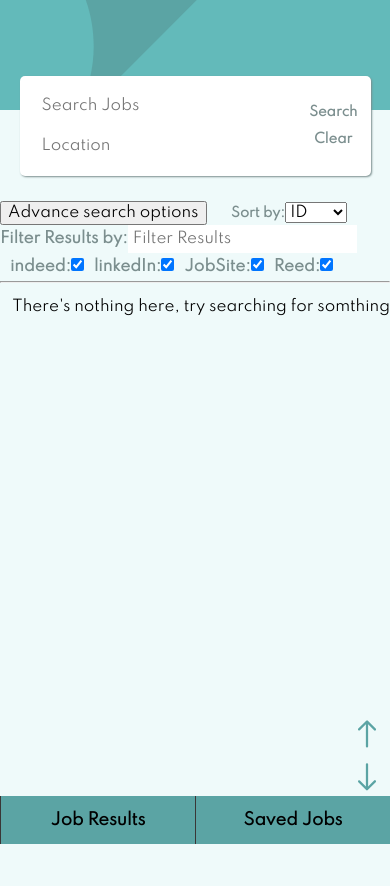
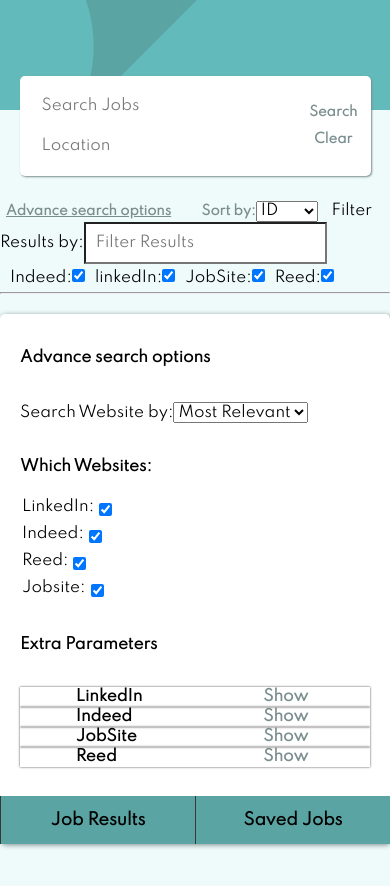
Before and after one commit to Pudderz/Job-Search, a React app in the folder client/: page / in a window 390 px wide. Both pictures are taken after a click on the button "Advance search options". Before the commit the page ends 844 px from the top, so only its background shows below. Built offline with nearby package versions, Linux system fonts and the light colour scheme.

Commit message:
Buttons to show and hide advanced options work and advanced options is responsive

```diff
--- a/client/src/Components/app.js
+++ b/client/src/Components/app.js
@@ -51,7 +51,9 @@ class App extends React.Component{
             Rad: 'none',
             Sal: 'none',
           }
-        }
+        },
+        showAdvanced: 'none',
+        widthResults: 'show',
     }
   }
   compare=(previousProps, newProps)=>{
@@ -248,7 +250,12 @@ loadJobs= (searchValue, locationValue) =>{
         })
 
     }
-
+    showAdvanced=()=>{
+      this.setState({
+        showAdvanced: (this.state.showAdvanced==='inline-block')?'none' : 'inline-block',
+        widthResults: (this.state.showAdvanced==='inline-block')?'show' : 'hide',
+      })
+    }
   render(){
     return(
     <Router>
@@ -273,6 +280,35 @@ loadJobs= (searchValue, locationValue) =>{
             searchValue: '',
             locationValue:'',
           })
+          },
+          showAdvanced: value=>{this.showAdvanced(value)},
+          resetOptions: ()=>{
+            this.setState({
+              extraParametersInfo: {
+              LinkedIn: {
+                Date: 'none',
+                Job: 'none',
+              },
+              Indeed:{
+                Date: 'none',
+                Job: 'none',
+                Rad: 'none',
+                Sal: 'none',
+              },
+              Reed:{
+                Date: 'none',
+                Job: 'none',
+                Rad: 'none',
+                Sal: 'none',
+              },
+              JobSite:{
+                Date: 'none',
+                Job: 'none',
+                Rad: 'none',
+                Sal: 'none',
+              }
+            }
+            })
           },
           onFilter: (value)=>this.sortData(value),
           onSubmit: (e, searchValue, locationValue)=> {
@@ -301,6 +337,7 @@ loadJobs= (searchValue, locationValue) =>{
               <JobPage
                jobResults = {this.state.jobResults}
                changeExtraParametersInfo={this.changeExtraParametersInfo}
+               widthResults= {this.state.widthResults}
                />
             </Route>
           </Switch>
--- a/client/src/Components/filterResults.js
+++ b/client/src/Components/filterResults.js
@@ -46,7 +46,7 @@ export default function FilterResults(props) {
             <input type="text" onChange={filter} style={{'backgroundColor': 'white', 'width': 'auto'}} placeholder="Filter Results"/>
         </label>
         <div className="filterSites">
-            <label>indeed:
+            <label>Indeed:
                 <input type="checkBox" onChange={changeFilter} style={{'backgroundColor': 'white', 'width': 'auto'}} value="indeed" defaultChecked/>
             </label>
             <label>linkedIn:<input type="checkBox" onChange={changeFilter} style={{'backgroundColor': 'white', 'width': 'auto'}} value="linkedIn" defaultChecked/></label>
--- a/client/src/Components/formPage.js
+++ b/client/src/Components/formPage.js
@@ -9,6 +9,14 @@ class FormPage extends Component {
         super()
         this.state={
             styleClass:"",
+            displayLinked: 'none',
+            showIndeed: 'none',
+            showJobsite: 'none',
+            showReed: 'none',
+            indeedButton: 'Show',
+            reedButton: 'Show',
+            linkedButton: 'Show',
+            jobSiteButton: 'Show',
         }
     }
    changeExtraParameters=(e)=>{
@@ -17,14 +25,52 @@ class FormPage extends Component {
         const parameter = e.target.getAttribute('name');
        this.props.changeExtraParametersInfo(location, parameter, value)
    }
+
+   showIndeed= ()=>{
+       this.setState({
+           showIndeed: (this.state.showIndeed==='block')?'none': 'block',
+           indeedButton :(this.state.showIndeed==='block')? 'Show': 'Hide',
+       })
+   }
+   showLinked=()=>{
+        this.setState({
+            displayLinked: (this.state.displayLinked==='block')?'none': 'block',
+            linkedButton :(this.state.displayLinked==='block')? 'Show': 'Hide',
+        })
+   }
+   showReed=()=>{
+        this.setState({
+            showReed: (this.state.showReed==='block')?'none': 'block',
+            reedButton :(this.state.showReed==='block')? 'Show': 'Hide',
+        })
+   }
+   showJobsite=()=>{
+        this.setState({
+            showJobsite: (this.state.showJobsite==='block')?'none': 'block',
+            jobSiteButton :(this.state.showJobsite==='block')? 'Show': 'Hide',
+        })
+   }
+
+   onSubmit=(e)=>{
+    e.preventDefault();
+   }
+
+   showExtra=(e)=>{
+       this.setState({
+           [e.target.value] :(e.target.checked)? 'grid': 'none',
+
+       })
+
+   }
     render() {
         return (
             <MySearchContext.Consumer>
                 {context=>
-                <div id="frontPage" className={this.state.styleClass}>
+                <div id="frontPage" className={context.state.showAdvanced} >
                     <div id="formDiv">
 
-                        <form id="form" onSubmit={context.onSubmit}>
+                        <form id="form" onSubmit={this.onSubmit}>
+
                             <h3>Advance search options</h3>
 
                             <label htmlFor="searchBy">Search Website by:
@@ -33,29 +79,33 @@ class FormPage extends Component {
                                     <option value="DD">Most Recent</option>
                                 </select>
                             </label>
-                            <label htmlFor="websites">Which Websites:</label>
+                            <label htmlFor="websites"  style={{'fontWeight': '600','marginTop': '15px'}}>Which Websites:</label>
                             <div className="whichSite card">
 
 
                                 <label htmlFor="linkedIn">LinkedIn:
-                                <input type="checkBox" name="websites" id="linkedIn" value="LinkedIn" onChange={context.loadLinkedIn} checked={context.state.loadLinkedIn}/>
+                                <input type="checkBox" name="websites" id="linkedIn" value="LinkedIn" onChange={e=>{context.loadLinkedIn(e); this.showExtra(e)}} checked={context.state.loadLinkedIn}/>
                                 </label>
                                 <label htmlFor="indeed">Indeed:
-                                <input type="checkBox" name="websites" id="indeed" value="Indeed" onChange={context.loadIndeed} checked={context.state.loadIndeed}/>
+                                <input type="checkBox" name="websites" id="indeed" value="Indeed" onChange={e=>{context.loadIndeed(e); this.showExtra(e)}} checked={context.state.loadIndeed}/>
                                 </label>
                                 <label htmlFor="reed">Reed:
-                                <input type="checkBox" name="websites" id="reed" value="Reed" onChange={context.loadReed} checked={context.state.loadReed}/>
+                                <input type="checkBox" name="websites" id="reed" value="Reed" onChange={e=>{context.loadReed(e); this.showExtra(e)}} checked={context.state.loadReed}/>
                                 </label>
                                 <label htmlFor="jobsite">Jobsite:
-                                <input type="checkBox" name="websites" id="jobsite" value="Jobsite" onChange={context.loadJobSite} checked={context.state.loadJobSite}/>
+                                <input type="checkBox" name="websites" id="jobsite" value="Jobsite" onChange={e=>{context.loadJobSite(e); this.showExtra(e)}} checked={context.state.loadJobSite}/>
                                 </label>
 
                             </div>
                             <h2>Extra Parameters</h2>
                         <div className="options extraParameters">
-                             <div className="card">
+                             <div className="card"  style={{'display': this.state.LinkedIn}}>
+                             <div className="extraParaheader" >
                                 <h5>LinkedIn</h5>
-                                <button onClick={()=>console.log('test')}>Show</button>
+                <button className="clear" onClick={this.showLinked}>{this.state.linkedButton}</button>
+                            </div>
+
+                                <div className="extraDetails" style={{'display': this.state.displayLinked}}>
                                     <label>
                                     DatePosted:
                                     <select name="Date" onChange={this.changeExtraParameters} value={context.state.extraParametersInfo.LinkedIn.Date}>
@@ -77,9 +127,15 @@ class FormPage extends Component {
                                     </select>
                                     </label>
                                 </div>
-                            <div className="card">
+
+                            </div>
+                            <div className="card" style={{'display': this.state.Indeed}}>
+                                <div className="extraParaheader">
                                     <h5>Indeed</h5>
-                                <button onClick={()=>console.log('test')}>Show</button>
+                <button type="button" className="clear" onClick={this.showIndeed}>{this.state.indeedButton}</button>
+                                </div>
+
+                                <div className="extraDetails" style={{'display': this.state.showIndeed}}>
                                     <label>
                                         DatePosted:
                                         <select name="Date" onChange={this.changeExtraParameters} value={context.state.extraParametersInfo.Indeed.Date}>
@@ -115,11 +171,18 @@ class FormPage extends Component {
                                         Minimum Salary: £{context.state.extraParametersInfo.Indeed.Sal}
                                         <input name="Sal" type="range" min={10000} max={100000} step={1000} onChange={this.changeExtraParameters} />
                                     </label>
+                                </div>
+
 
                             </div>
-                            <div className="card">
+                            <div className="card" style={{'display': this.state.Jobsite}}>
+                                <div className="extraParaheader">
                                     <h5>JobSite</h5>
-                                <button onClick={()=>console.log('test')}>Show</button>
+                                <button className="clear" onClick={this.showJobsite}>{this.state.jobSiteButton}</button>
+
+                                </div>
+
+                                <div className="extraDetails" style={{'display': this.state.showJobsite}}>
                                 <label>
                                     DatePosted:
                                     <select name="Date" onChange={this.changeExtraParameters} value={context.state.extraParametersInfo.JobSite.Date}>
@@ -155,9 +218,15 @@ class FormPage extends Component {
                                     <input name="Sal" type="range" min={10000} max={100000} step={10000} onChange={this.changeExtraParameters}/>
                                 </label>
                                 </div>
-                            <div className="card">
+
+                            </div>
+                            <div className="card" style={{'display': this.state.Reed}}>
+                                <div className="extraParaheader">
                                     <h5>Reed</h5>
-                                <button onClick={()=>console.log('test')}>Show</button>
+                <button className="clear" onClick={this.showReed}>{this.state.reedButton}</button>
+                                </div>
+
+                                <div className="extraDetails" style={{'display': this.state.showReed}}>
                                     <label>
                                     DatePosted:
                                     <select name="Date" onChange={this.changeExtraParameters} value={context.state.extraParametersInfo.Reed.Date}>
@@ -198,6 +267,8 @@ class FormPage extends Component {
                                     <input name="Sal" type="range" min={10000} max={100000} step={2000} onChange={this.changeExtraParameters}/>
                                 </label>
                                 </div>
+
+                            </div>
                         </div>
 
 
@@ -205,10 +276,9 @@ class FormPage extends Component {
 
 
 
-                            <button type="submit" id="formSubmit" >reset</button>
+                            <button type="submit" className="clear" id="formSubmit" onClick={context.resetOptions}>reset</button>
                         </form>
                     </div>
-                    <LoadBar/>
 
                 </div>
             }</MySearchContext.Consumer>
--- a/client/src/Components/formStyles.scss
+++ b/client/src/Components/formStyles.scss
@@ -8,6 +8,11 @@
     display: grid;
     grid-template-columns: auto;
     box-sizing: border-box;
+    max-width: 700px;
+    margin: auto;
+    margin-top: 20px;
+    margin-bottom: 20px;
+
 
     input{
         border: 1px solid grey;
@@ -56,17 +61,20 @@ label{
 }
 
 .extraParameters{
-    display: flex;
-    flex-wrap: wrap;
+    width: 100%;
 }
 
 .card{
-    max-width: 50%;
+    width: 100%;
     display: grid;
     box-shadow: 0px 0px 2px rgba(87, 86, 86, 0.61);
     flex-grow: 1;
-
-
+    label{
+        display: block;
+        margin: 2px;
+        display: flex;
+        justify-content: space-between;
+    }
 }
 
 .whichSite{
@@ -84,7 +92,7 @@ label{
     max-width: 20%;
     display: inline-grid;
     height: max-content;
-    position: fixed;
+    position: sticky;
     transition: all 1s;
     z-index: 1;
     top: 22%;
@@ -95,13 +103,11 @@ label{
 .listOfJobs {
     display: inline-grid;
     max-width: 80%;
-    margin-left: 0;
-    transition: all 1s;
-    float: right;
-    margin-top: 207px;
+    margin-left: 0%;
+    transition: width 1s;
 }
 .select{
-    position: fixed;
+    position: sticky;
     top:0%;
     right: 0%;
     left: 0%;
@@ -113,6 +119,12 @@ label{
     .listOfJobs{
         max-width: 100%;
         margin-top: 0px;
+        margin-left: 0;
+    }
+    #frontPage.inline-block{
+        width: 100% !important;
+        min-width: 100%;
+        position: relative;
     }
     #frontPage{
         max-width: 0%;
@@ -122,6 +134,10 @@ label{
     .select{
         display: contents;
         position: relative;
+    }
+    #formDiv{
+        width: 100%;
+        margin: auto;
     }
 }
 
@@ -143,3 +159,63 @@ nav{
 body, html{
     min-height: 100%;
 }
+.card{
+    width: 100%;
+}
+.extraParaheader{
+    width: 100%;
+    display: flex;
+    box-shadow: 0px 0px 2px rgba(87, 86, 86, 0.61);
+    justify-content: space-around;
+    h5{
+        width: 70px;
+        margin: auto;
+    }
+    button{
+        height: fit-content;
+        margin: auto;
+        font-size: inherit;
+    }
+}
+.extraDetails{
+    padding: 20px;
+}
+
+.inline-block{
+    width: 100% !important;
+}
+#frontPage.none{
+    width: 0%;
+    display: none;
+}
+
+.hide{
+ max-width: 80%;
+
+    @media(max-width: 1200px){
+        max-width: 100%;
+        display: none;
+
+    }
+    & > div{
+        text-align: center;
+    }
+
+}
+.show{
+    @media(max-width: 1200px){
+        max-width: 100%;
+
+    }
+    max-width: 100%;
+    width: 100%;
+    float: none;
+
+    & > div{
+        text-align: center;
+    }
+}
+
+#root{
+    display: contents;
+}
--- a/client/src/Components/jobBlock.scss
+++ b/client/src/Components/jobBlock.scss
@@ -136,7 +136,7 @@ body{
     .item{
         display: block;
         padding: 25px 20px 20px 20px;
-        margin: 50px 3%;
+        margin: 5% 3%;
     }
     .tags{
         justify-content: flex-start;
--- a/client/src/Components/jobPage.js
+++ b/client/src/Components/jobPage.js
@@ -25,7 +25,7 @@ class JobPage extends React.Component{
                 <FormPage changeExtraParametersInfo= {this.handleFormChange}/>
 
 
-               <ul className="listOfJobs">
+               <ul className={`listOfJobs ${this.props.widthResults}`}  >
                 {this.props.jobResults.length >= 0 &&
                 this.props.jobResults.map(data => {
                     return(
@@ -35,7 +35,7 @@ class JobPage extends React.Component{
                 }
                 {this.props.jobResults.length === 0 &&
                 <div>
-                    <p>There's nothing here, try searching for somthing</p>
+                    <p>There's nothing here</p>
                 </div>
                 }
                 </ul>
--- a/client/src/Components/sortResults.js
+++ b/client/src/Components/sortResults.js
@@ -7,14 +7,15 @@ export default function sortResults() {
         <MySearchContext.Consumer>
             {context=>
             <>
-                <button>Advance search options</button>
+                <button className="clear" onClick={context.showAdvanced} style={{'textDecoration': 'underline'}}>Advance search options</button>
                 <label id="sortBy" htmlFor="searchtype">Sort by:
                     <select value={context.state.sortBy} name="options" id="searchBy" onChange={context.sortBy}>
                         <option value="id" defaultValue>ID</option>
                         <option value="time">Time</option>
                     </select>
+                </label>
                 <FilterResults jobResults={context.state.initialResults} changeJobs={context.onFilter}/>
-                </label>
+
                 <hr/>
             </>
             }
--- a/client/src/index.js
+++ b/client/src/index.js
@@ -14,4 +14,4 @@ ReactDOM.render(
 // If you want your app to work offline and load faster, you can change
 // unregister() to register() below. Note this comes with some pitfalls.
 // Learn more about service workers: https://bit.ly/CRA-PWA
-serviceWorker.unregister();
+serviceWorker.register();
```
Also changed, not shown: client/src/Components/searchStyles.scss (+9 -7 lines), README.md. Lines whose indentation alone changed are shown as unchanged.
